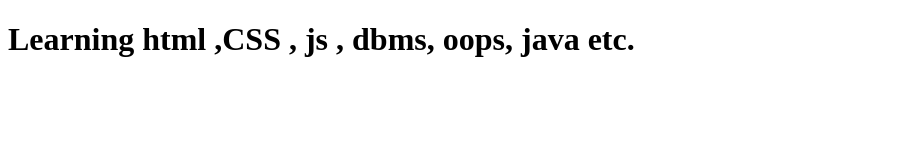
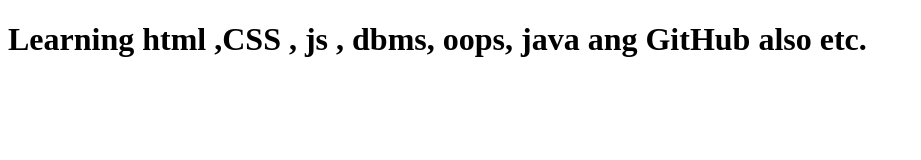
Before and after one commit to DakshaySinghBhati/samsung, a plain HTML site: page index.html in a window 1280 px wide. Shown: the whole page, without its empty margins (0-921 px from the left). Drawn offline with Linux system fonts and the light colour scheme.

Commit message:
Add Github also

```diff
--- a/index.html
+++ b/index.html
@@ -6,6 +6,6 @@
     <title>Document</title>
 </head>
 <body>
-    <h1>Learning html ,CSS , js , dbms, oops, java etc.</h1>
+    <h1>Learning html ,CSS , js , dbms, oops, java ang GitHub also etc.</h1>
 </body>
 </html>
```
